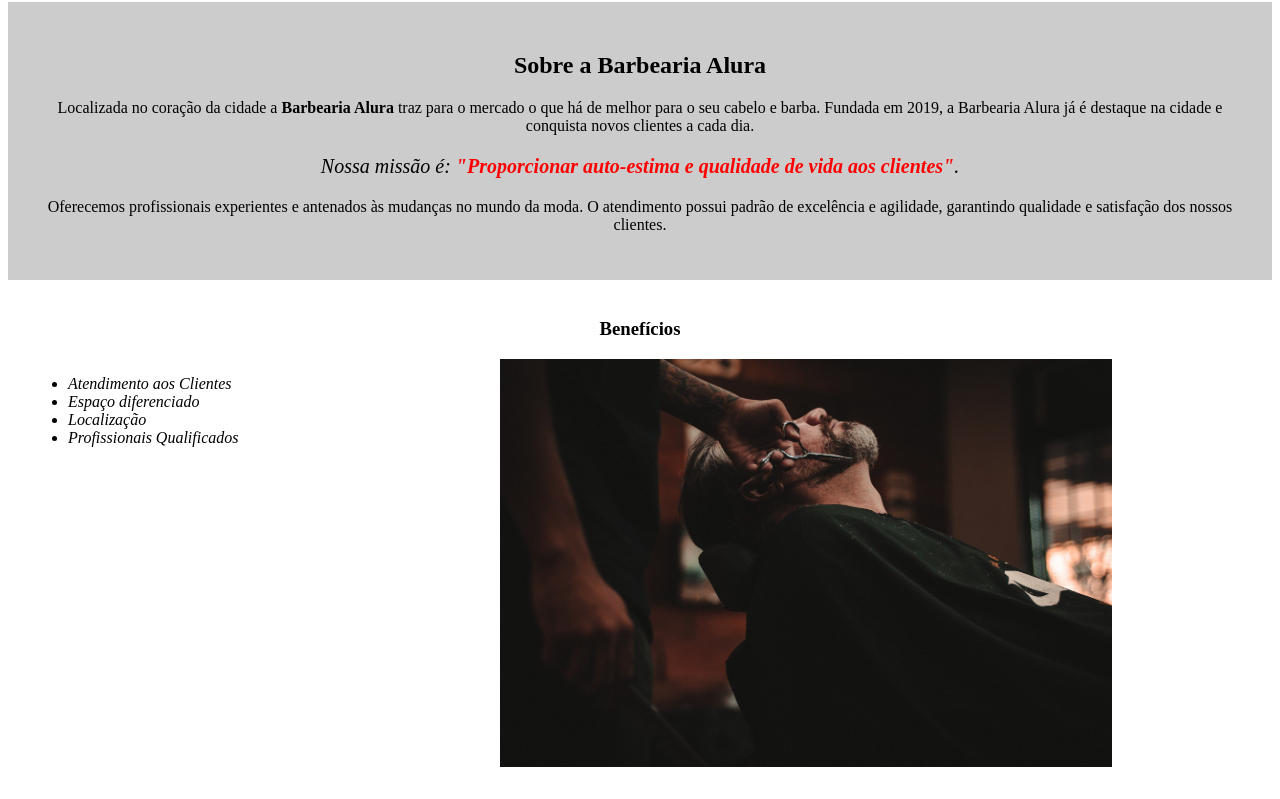
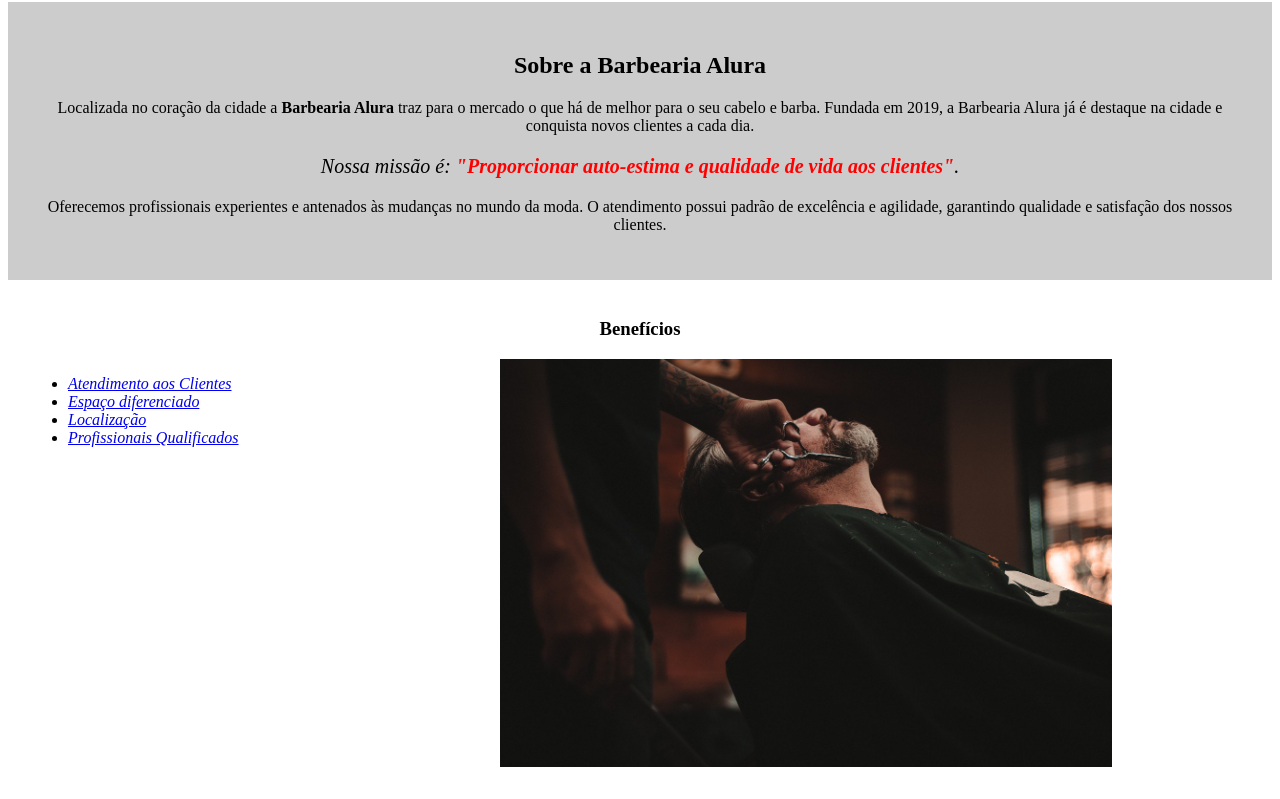
Before and after one commit to AmandaAlexandrino/fron-tend, a plain HTML site: page Aula 6 completa/index.html in a window 1280 px wide. Shown: the part 556-1355 px from the top of the page. Drawn offline with Linux system fonts and the light colour scheme.

Commit message:
Add files via upload

```diff
--- a/Aula 6 completa/index.html
+++ b/Aula 6 completa/index.html
@@ -25,10 +25,10 @@
 			<h3 class="titulo-centralizado">Benefícios</h3>
 
 			<ul>
-				<li class="itens">Atendimento aos Clientes</li>
-				<li class="itens">Espaço diferenciado</li>
-				<li class="itens">Localização</li>
-				<li class="itens">Profissionais Qualificados</li>
+				<li class="itens"><a href="atendimento clientes">Atendimento aos Clientes</a></li>
+				<li class="itens"><a href="espaço diferenciado">Espaço diferenciado</a></li>
+				<li class="itens"><a href="localização">Localização</a></li>
+				<li class="itens"><a href="profissionais qualificados">Profissionais Qualificados</a></li>
 			</ul>
 
 			<img src="beneficios.jpg" class="imagembeneficios">
```
